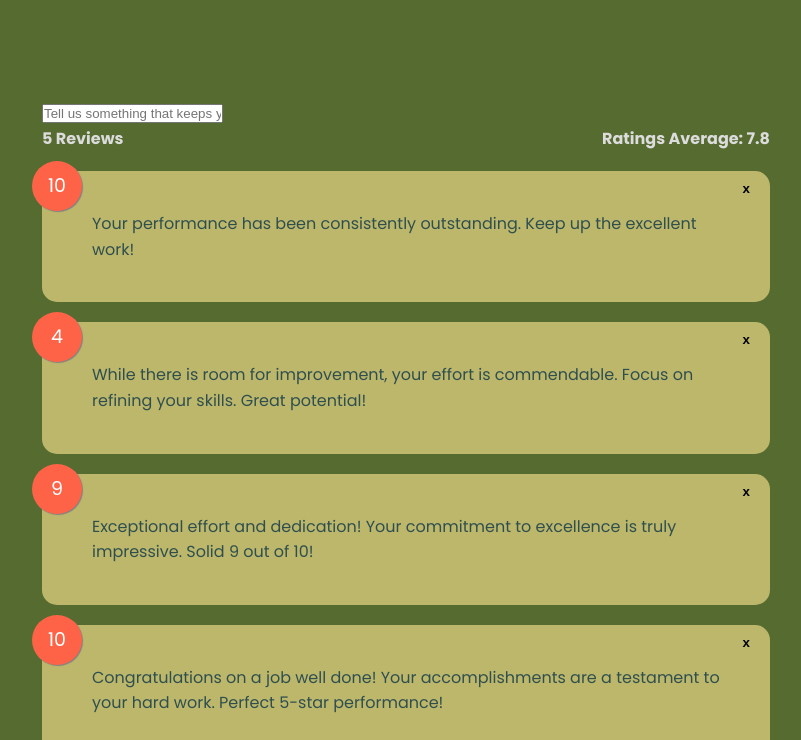
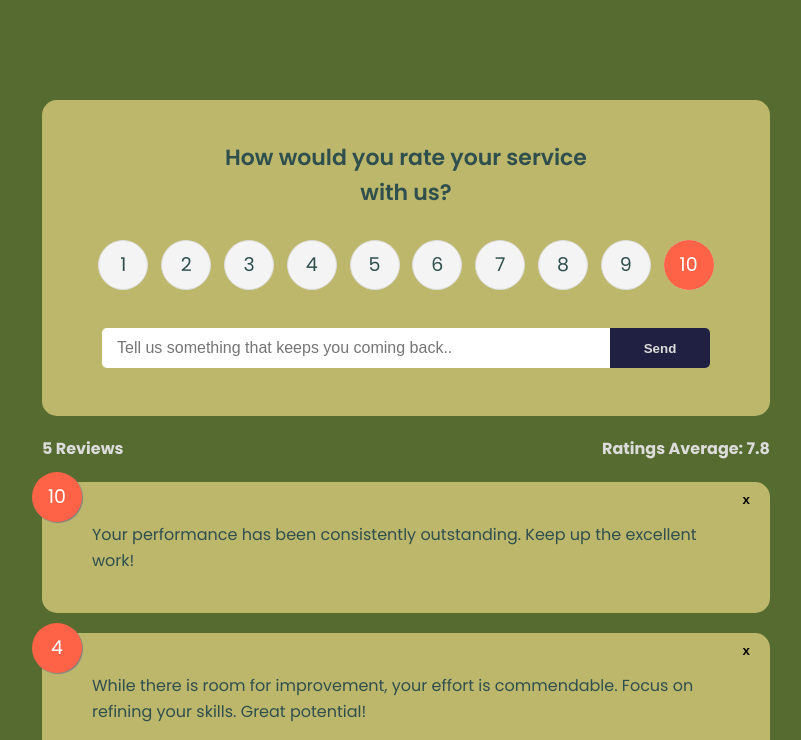
Before and after one commit to udonte/svelte-userReviews-app, a Svelte app: page / in a window 1280 px wide. Shown: the top 740 px of the page, without its empty margins (234-1035 px from the left). Built offline with nearby package versions, Linux system fonts and the light colour scheme.

Commit message:
added rating-select component

```diff
--- a/src/components/Button.svelte
+++ b/src/components/Button.svelte
@@ -1,42 +1,48 @@
 <script>
-  export let style="primary"
-  export let type="button"
-  export let disabled=false
+  export let style = 'primary'
+  export let type = 'button'
+  export let disabled = false
 </script>
 
-<button type={type} {disabled} class={style}>
+<button {type} {disabled} class={style}>
   <slot></slot>
 </button>
 
+
 <style>
-  button{
-    color: #fff;
+  button {
+    color: gainsboro;
     border: 0;
-    border-radius: 8px;
     width: 100px;
+    height: 40px;
+    cursor: pointer;
+    font-weight: bold;
+    border-top-right-radius: 5px;
+    border-bottom-right-radius: 5px;
   }
 
-  .primary{
+  .primary {
     background-color: #202142;
   }
 
-  .secondary{
-    background-color: #ff6a95;
+  .secondary {
+    background: #ff6a95;
   }
 
-  button:hover{
+  button:hover {
     transform: scale(0.98);
     opacity: 0.9;
   }
 
-  button.disabled{
-    background-color: #ccc;
+  button:disabled{
+    background-color: #cccccc;
     color: #333;
-    cursor: auto;
+    cursor:auto;
   }
 
   button:disabled:hover{
-    transform: scale(1);
+    transform:scale(1);
     opacity: 1;
   }
+
 </style>
--- a/src/components/FeedbackForm.svelte
+++ b/src/components/FeedbackForm.svelte
@@ -1,14 +1,86 @@
 <script>
   import Card from "./Card.svelte";
   import Button from "./Button.svelte";
+  import RatingSelect from "./RatingSelect.svelte";
 
+  let btnDisabled = false;
+  let text = "";
+  let min = 10;
+  let message = "";
+  let rating = 10;
+
+  const handleSelect = e => rating = e.detail;
+
+  const handleInput = () => {
+    if(text.trim().length <= min){
+      message = `Text must be atleast ${min} characters`
+      btnDisabled = true;
+    } else {
+      message = null;
+      btnDisabled = false;
+    }
+  }
 </script>
 
-<form >
-  <!-- Rating Select -->
+<Card>
+  <header>
+    <h2>How would you rate your service with us?</h2>
+  </header>
 
-  <div class="input-group">
-    <input type="text" placeholder="Tell us something that keeps you coming">
-    <Button></Button>
-  </div>
-</form>
+  <RatingSelect on:rating-select={handleSelect} />
+  <form >
+    <!-- Rating Select -->
+
+    <div class="input-group">
+      <input on:input={handleInput} type="text" bind:value={text} placeholder="Tell us something that keeps you coming back..">
+      <Button disabled={btnDisabled} type="submit">Send</Button>
+    </div>
+
+    {#if message}
+    <div class="message">
+      {message}
+    </div>
+    {/if}
+  </form>
+</Card>
+
+<style>
+  header {
+    max-width: 400px;
+    margin: auto;
+  }
+
+  header h2 {
+    font-size: 22px;
+    font-weight: 600;
+    text-align: center;
+  }
+
+  .input-group {
+    display: flex;
+    flex-direction: row;
+    padding: 8px 10px;
+    border-radius: 8px;
+    margin-top: 15px;
+  }
+
+  input {
+    flex-grow: 2;
+    border: none;
+    font-size: 16px;
+    padding: 10px 15px;
+    border-top-left-radius: 5px;
+    border-bottom-left-radius: 5px;
+  }
+
+  input:focus {
+    outline: none;
+  }
+
+  .message{
+    padding-top: 7px;
+    text-align: center;
+    color: black;
+    font-size: 12px;
+  }
+</style>
--- /dev/null
+++ b/src/components/RatingSelect.svelte
@@ -0,0 +1,106 @@
+<script>
+  import { createEventDispatcher } from "svelte";
+  let dispatch = createEventDispatcher();
+
+
+  let selected = 10;
+
+  const onChange = (e) => {
+    console.log(e);
+    selected = e.currentTarget.value;
+    dispatch('rating-select', selected)
+  }
+</script>
+
+<ul class="rating">
+  <li>
+    <input type="radio" id="num1" name="rating" value="1" on:change={onChange} checked={selected===1} />
+    <label for="num1">1</label>
+  </li>
+  <li>
+    <input type="radio" id="num2" name="rating" value="2" on:change={onChange} checked={selected===2} />
+    <label for="num2">2</label>
+  </li>
+  <li>
+    <input type="radio" id="num3" name="rating" value="3" on:change={onChange} checked={selected===3} />
+    <label for="num3">3</label>
+  </li>
+  <li>
+    <input type="radio" id="num4" name="rating" value="4" on:change={onChange} checked={selected===4} />
+    <label for="num4">4</label>
+  </li>
+  <li>
+    <input type="radio" id="num5" name="rating" value="5" on:change={onChange} checked={selected===5} />
+    <label for="num5">5</label>
+  </li>
+  <li>
+    <input type="radio" id="num6" name="rating" value="6" on:change={onChange} checked={selected===6} />
+    <label for="num6">6</label>
+  </li>
+  <li>
+    <input type="radio" id="num7" name="rating" value="7" on:change={onChange} checked={selected===7} />
+    <label for="num7">7</label>
+  </li>
+  <li>
+    <input type="radio" id="num8" name="rating" value="8" on:change={onChange} checked={selected===8} />
+    <label for="num8">8</label>
+  </li>
+  <li>
+    <input type="radio" id="num9" name="rating" value="9" on:change={onChange} checked={selected===9} />
+    <label for="num9">9</label>
+  </li>
+  <li>
+    <input type="radio" id="num10" name="rating" value="10" on:change={onChange} checked={selected===10} />
+    <label for="num10">10</label>
+  </li>
+</ul>
+
+<style>
+  .rating {
+    display: flex;
+    align-items: center;
+    justify-content: space-around;
+    margin: 30px 0;
+  }
+
+  .rating li {
+    position: relative;
+    background: #f4f4f4;
+    width: 50px;
+    height: 50px;
+    padding: 10px;
+    text-align: center;
+    border-radius: 50%;
+    font-size: 19px;
+    border: 1px gainsboro solid;
+    transition: 0.3s;
+  }
+
+  .rating li label {
+    position: absolute;
+    top: 50%;
+    left: 50%;
+    width: 50px;
+    height: 50px;
+    padding: 10px;
+    border-radius: 50%;
+    transform: translate(-50%, -50%);
+    cursor: pointer;
+  }
+
+  .rating li:hover {
+    background: tomato;
+    color: black
+  }
+
+  /* Make actual radio select invisible */
+  [type='radio'] {
+    opacity: 0;
+  }
+
+  /* Use the sibling select */
+  [type='radio']:checked ~ label {
+    background: tomato;
+    color: #fff;
+  }
+</style>
```
